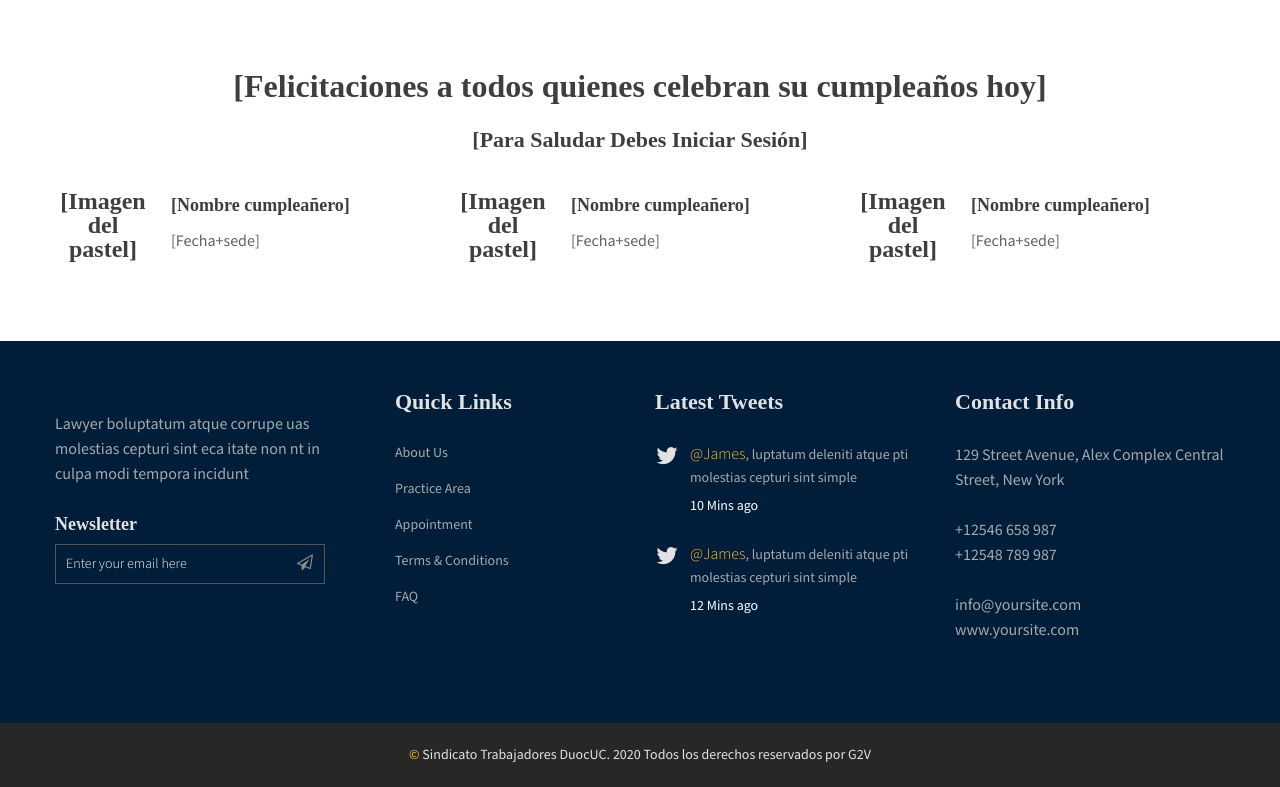
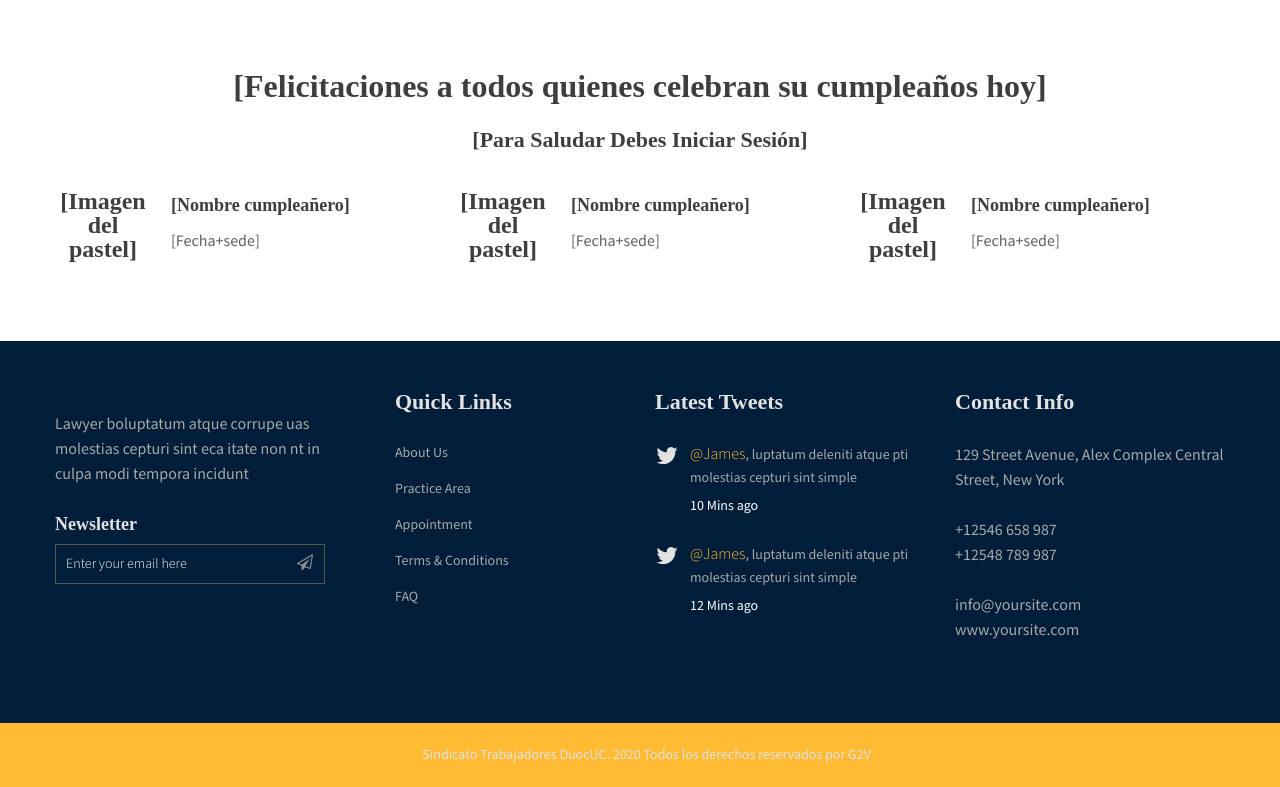
Before and after one commit to vaneko0/sindicato-duoc, a plain HTML site: page index.html in a window 1280 px wide. Shown: the part 3233-4020 px from the top of the page. Drawn offline with Linux system fonts and the light colour scheme; files whose address does not match are found by name.

Commit message:
commit-vscode

```diff
--- a/style.css
+++ b/style.css
@@ -2409,7 +2409,7 @@ h4.small-title {
     14.2 Footer Bottom Area CSS
 ------------------------------------*/
 .footer-bottom-area {
-	background-color: #272727;
+	background-color: #ffbb33;
 }
 .footer-bottom-area p {
 	font-size: 14px;
```
